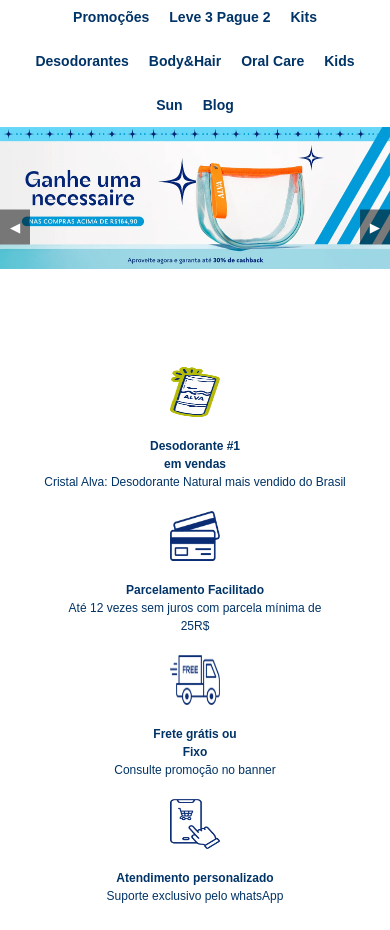
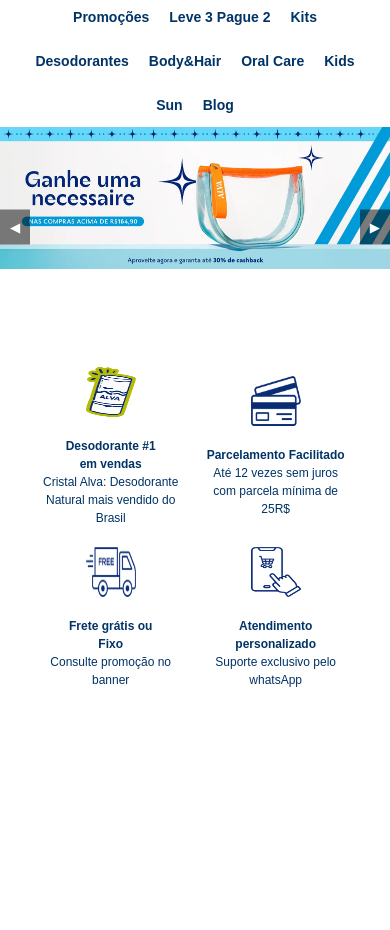
Before and after one commit to vc2024j10/ALVA-personal-care, a plain HTML site: page index.html in a window 390 px wide. Shown: the part 170-1100 px from the top of the page. After the commit the page ends 899 px from the top, so only its background shows below. Drawn offline with Linux system fonts and the light colour scheme.

Commit message:
Aplicando grid-template-areas no mobile

```diff
--- a/styles.css
+++ b/styles.css
@@ -174,7 +174,7 @@ body {
   }
 
   .nav-icons input {
-    width: 50%;
+    width: 90%;
   }
 
   #secondary .links {
@@ -193,6 +193,7 @@ body {
 
   #banner-container img {
     min-width: 100%;
+    min-height: 100%;
     display: none;
     object-fit: cover;
   }
@@ -202,6 +203,10 @@ body {
   }
 
   #various {
+    display: grid;
+    grid-template-areas:
+    "A B"
+    "C D";
     flex-wrap: wrap;
     gap: 20px;
     margin: 20px;
@@ -210,6 +215,10 @@ body {
   .description {
     max-width: 100%;
     flex-direction: column;
+  }
+
+  .description p {
+    font-size: 16px;
   }
 }
 
@@ -245,6 +254,14 @@ body {
   display: block;
 }
 
+#various {
+  display: grid;
+  grid-template-areas:
+  "A B"
+  "C D";
+  flex-wrap: wrap;
+  }
+
   .description p {
     font-size: 12px;
   }
```
